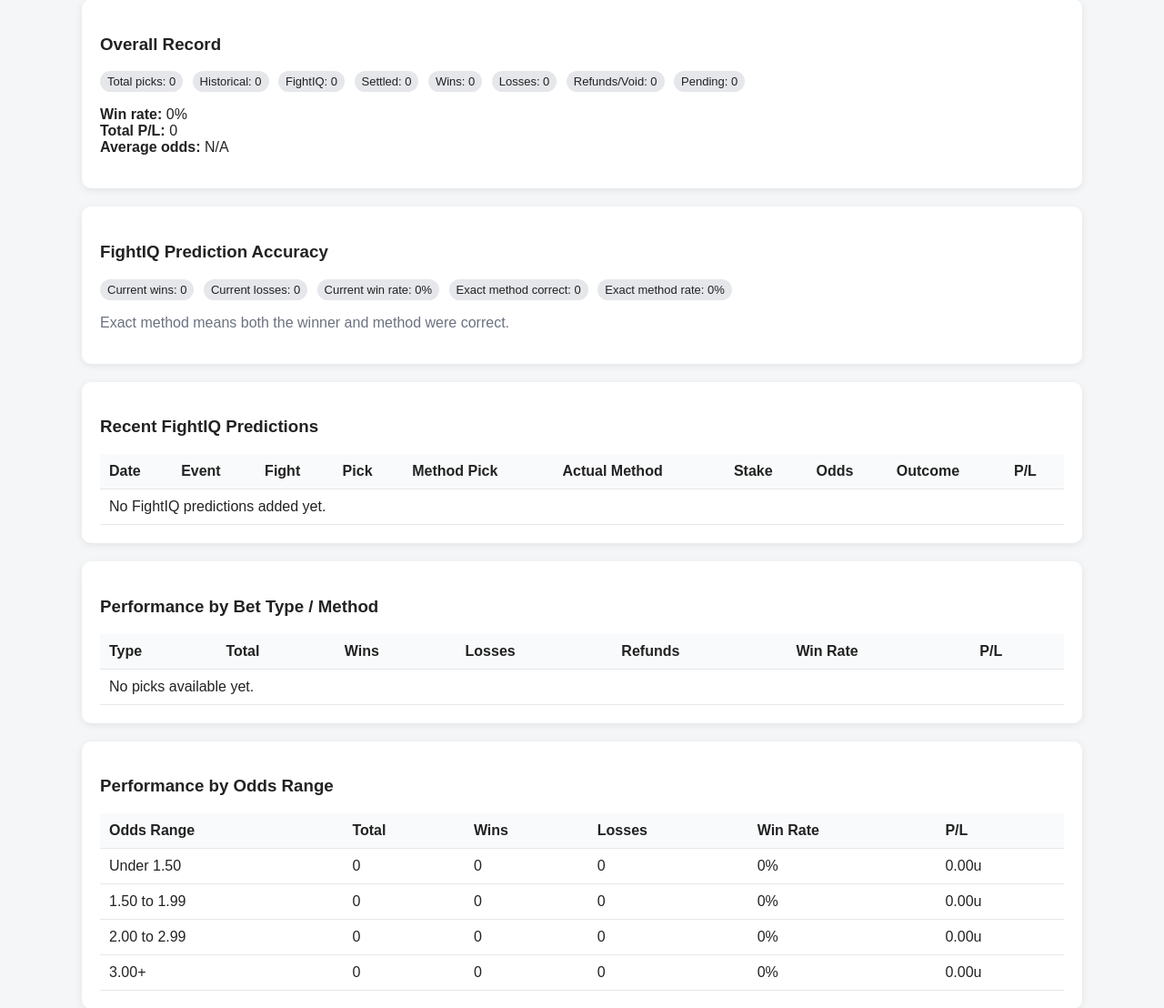
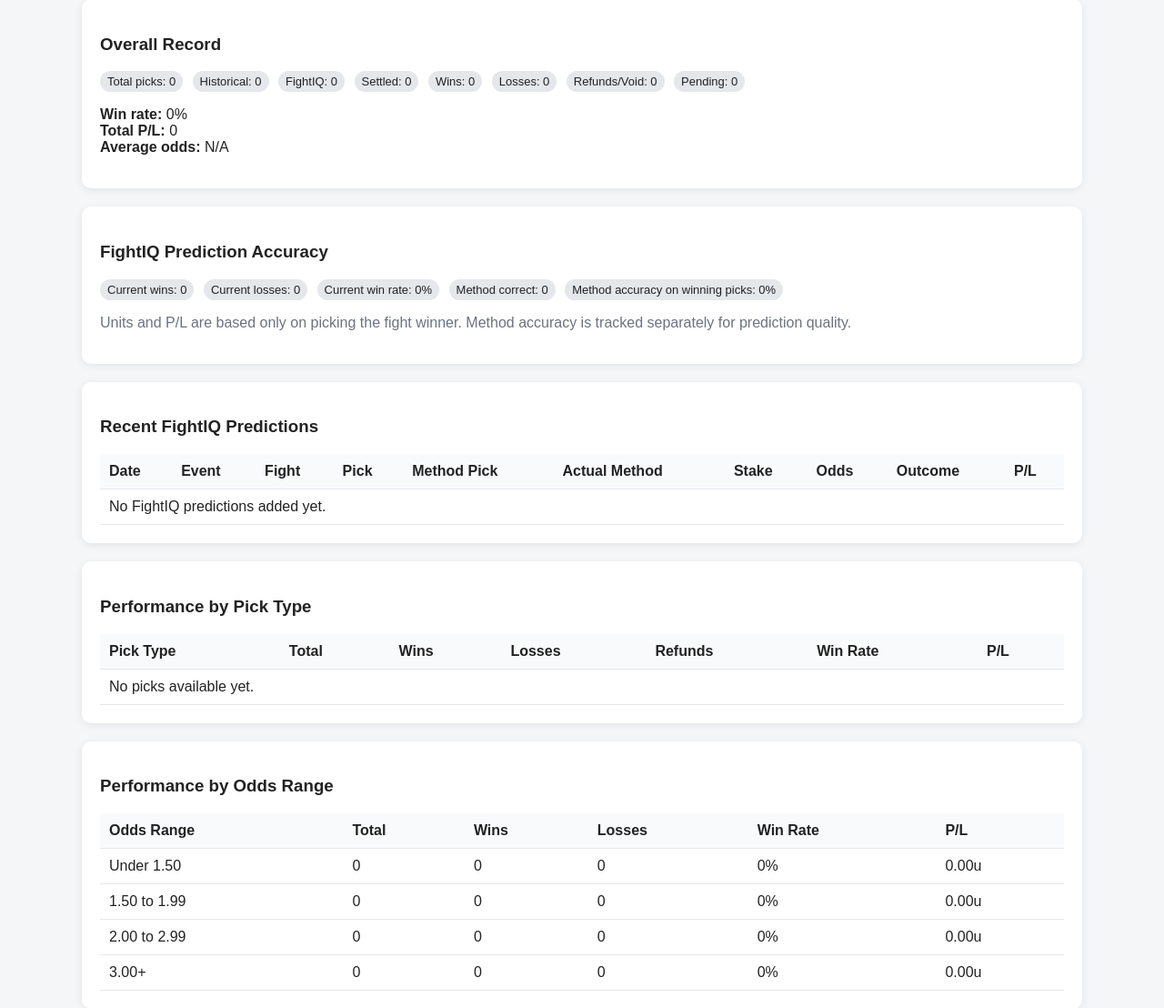
Before and after one commit to kasper7001/FightIQ, a Django app: page /analytics/ in a window 1280 px wide. Shown: the part 221-1329 px from the top of the page at 91% size. Run offline with Django 5.2, Linux system fonts and the light colour scheme; the visitor is signed in with stand-in values (Sample User, id 1); data that the repository does not hold is empty.

Commit message:
Separate winner pick profit from method accuracy

```diff
--- a/predictions/templates/predictions/analytics.html
+++ b/predictions/templates/predictions/analytics.html
@@ -41,12 +41,12 @@
             <span class="badge">Current wins: {{ current_wins }}</span>
             <span class="badge">Current losses: {{ current_losses }}</span>
             <span class="badge">Current win rate: {{ current_win_rate }}%</span>
-            <span class="badge">Exact method correct: {{ method_correct }}</span>
-            <span class="badge">Exact method rate: {{ method_accuracy }}%</span>
+            <span class="badge">Method correct: {{ method_correct }}</span>
+            <span class="badge">Method accuracy on winning picks: {{ method_accuracy }}%</span>
         </p>
 
         <p class="muted">
-            Exact method means both the winner and method were correct.
+            Units and P/L are based only on picking the fight winner. Method accuracy is tracked separately for prediction quality.
         </p>
     </div>
 
@@ -98,12 +98,12 @@
     </div>
 
     <div class="card">
-        <h3>Performance by Bet Type / Method</h3>
+        <h3>Performance by Pick Type</h3>
 
         <table>
             <thead>
                 <tr>
-                    <th>Type</th>
+                    <th>Pick Type</th>
                     <th>Total</th>
                     <th>Wins</th>
                     <th>Losses</th>
--- a/predictions/views.py
+++ b/predictions/views.py
@@ -104,7 +104,7 @@ def build_current_prediction_rows():
             "event_name": f"{prediction.fight.event.promotion}: {prediction.fight.event.name}",
             "fight_name": str(prediction.fight),
             "pick_name": str(prediction.predicted_winner),
-            "bet_type": prediction.get_method_display(),
+            "bet_type": "Winner Pick",
             "stake": prediction.stake_amount(),
             "odds": prediction.predicted_odds(),
             "outcome": prediction.result_status(),
@@ -156,8 +156,8 @@ def build_analytics_context(rows, current_rows):
     current_wins = len([row for row in current_rows if row["outcome"] == "W"])
     current_losses = len([row for row in current_rows if row["outcome"] == "L"])
     method_correct = len([
-        row for row in current_win_loss_rows
-        if row["method_correct"] is True
+        row for row in current_rows
+        if row["outcome"] == "W" and row["method_correct"] is True
     ])
 
     current_win_loss_total = current_wins + current_losses
@@ -168,8 +168,8 @@ def build_analytics_context(rows, current_rows):
     )
 
     method_accuracy = (
-        round((method_correct / current_win_loss_total) * 100, 1)
-        if current_win_loss_total else 0
+        round((method_correct / current_wins) * 100, 1)
+        if current_wins else 0
     )
 
     return {
```
